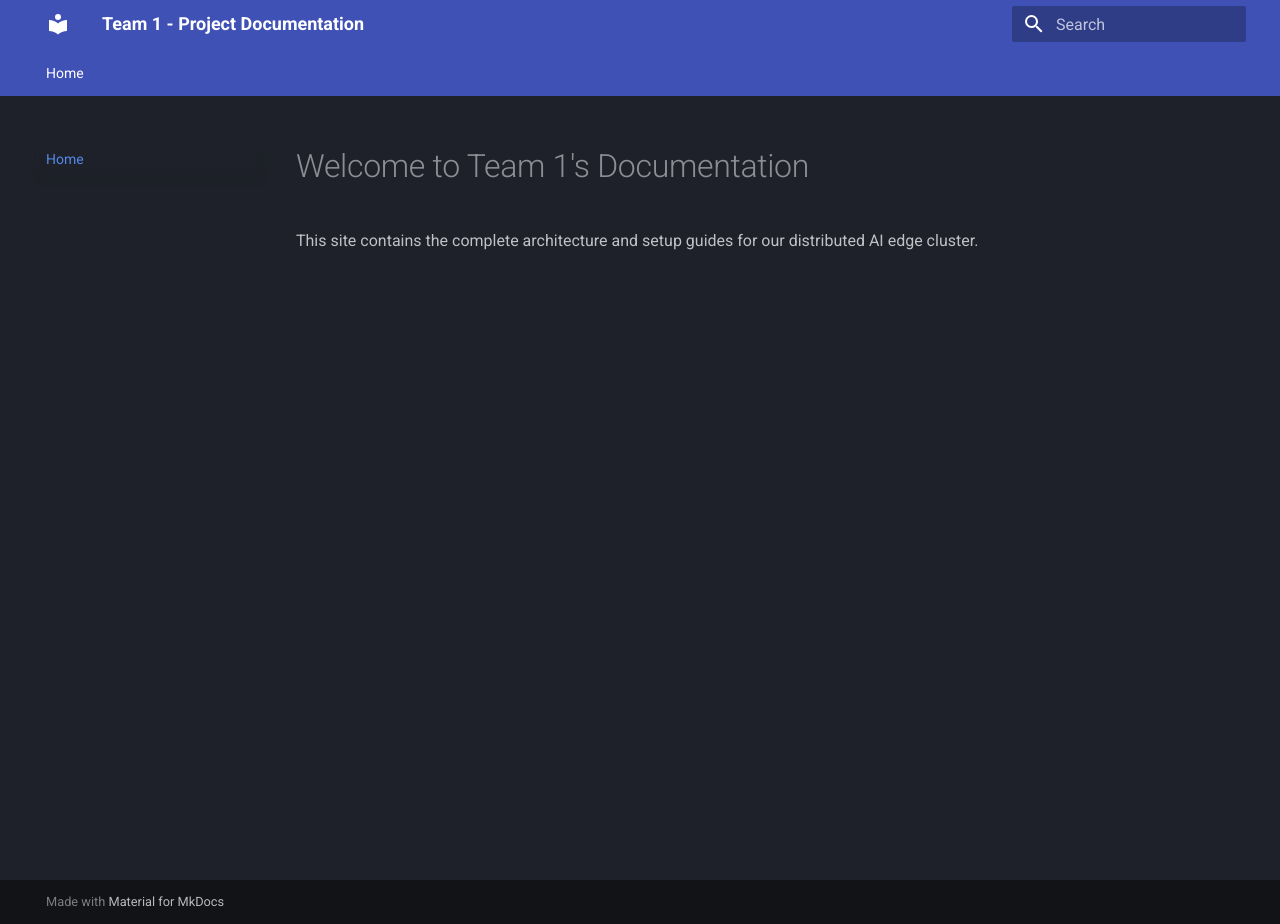
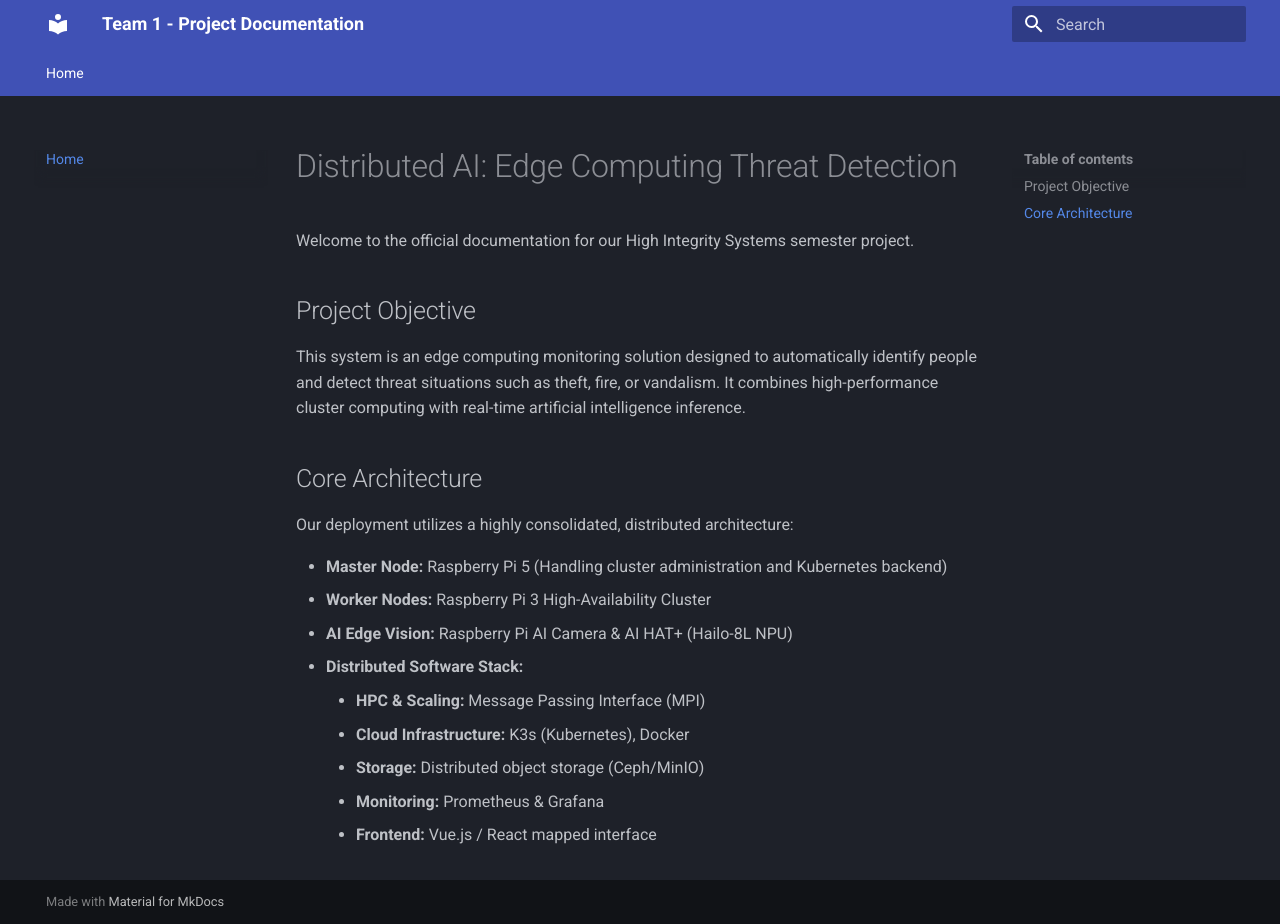
Before and after one commit to fra-uas-cgc26-team1/documentation, an MkDocs documentation site: the page built from docs/index.md, in a window 1280 px wide and 924 px high. Built offline with MkDocs 1.6.1 and Material for MkDocs 9.7.7, drawn with Linux system fonts in a browser that asks for light colours.

Commit message:
Setting up Home Page

```diff
--- a/docs/index.md
+++ b/docs/index.md
@@ -1,3 +1,19 @@
-# Welcome to Team 1's Documentation
+# Distributed AI: Edge Computing Threat Detection
 
-This site contains the complete architecture and setup guides for our distributed AI edge cluster.
+Welcome to the official documentation for our High Integrity Systems semester project.
+
+## Project Objective
+This system is an edge computing monitoring solution designed to automatically identify people and detect threat situations such as theft, fire, or vandalism. It combines high-performance cluster computing with real-time artificial intelligence inference.
+
+## Core Architecture
+Our deployment utilizes a highly consolidated, distributed architecture:
+
+* **Master Node:** Raspberry Pi 5 (Handling cluster administration and Kubernetes backend)
+* **Worker Nodes:** Raspberry Pi 3 High-Availability Cluster
+* **AI Edge Vision:** Raspberry Pi AI Camera & AI HAT+ (Hailo-8L NPU)
+* **Distributed Software Stack:**
+    * **HPC & Scaling:** Message Passing Interface (MPI)
+    * **Cloud Infrastructure:** K3s (Kubernetes), Docker
+    * **Storage:** Distributed object storage (Ceph/MinIO)
+    * **Monitoring:** Prometheus & Grafana
+    * **Frontend:** Vue.js / React mapped interface
```
